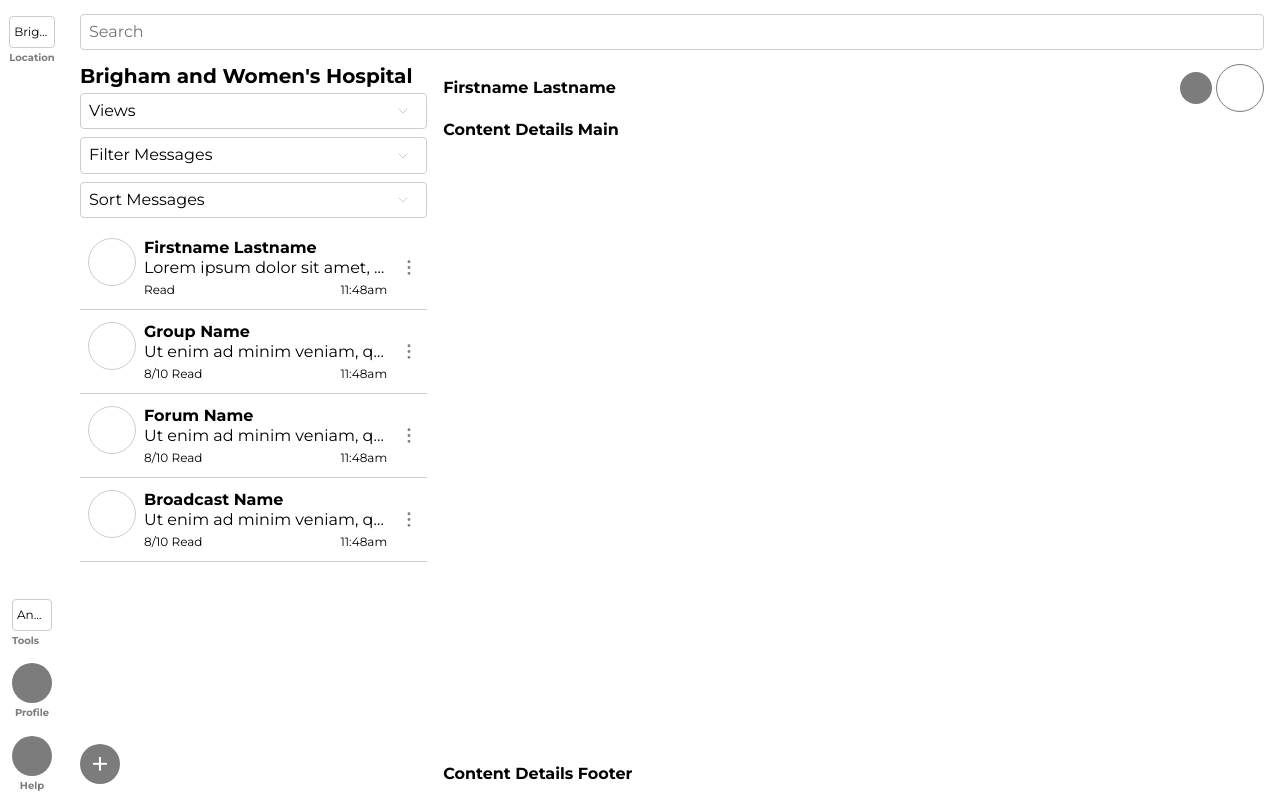
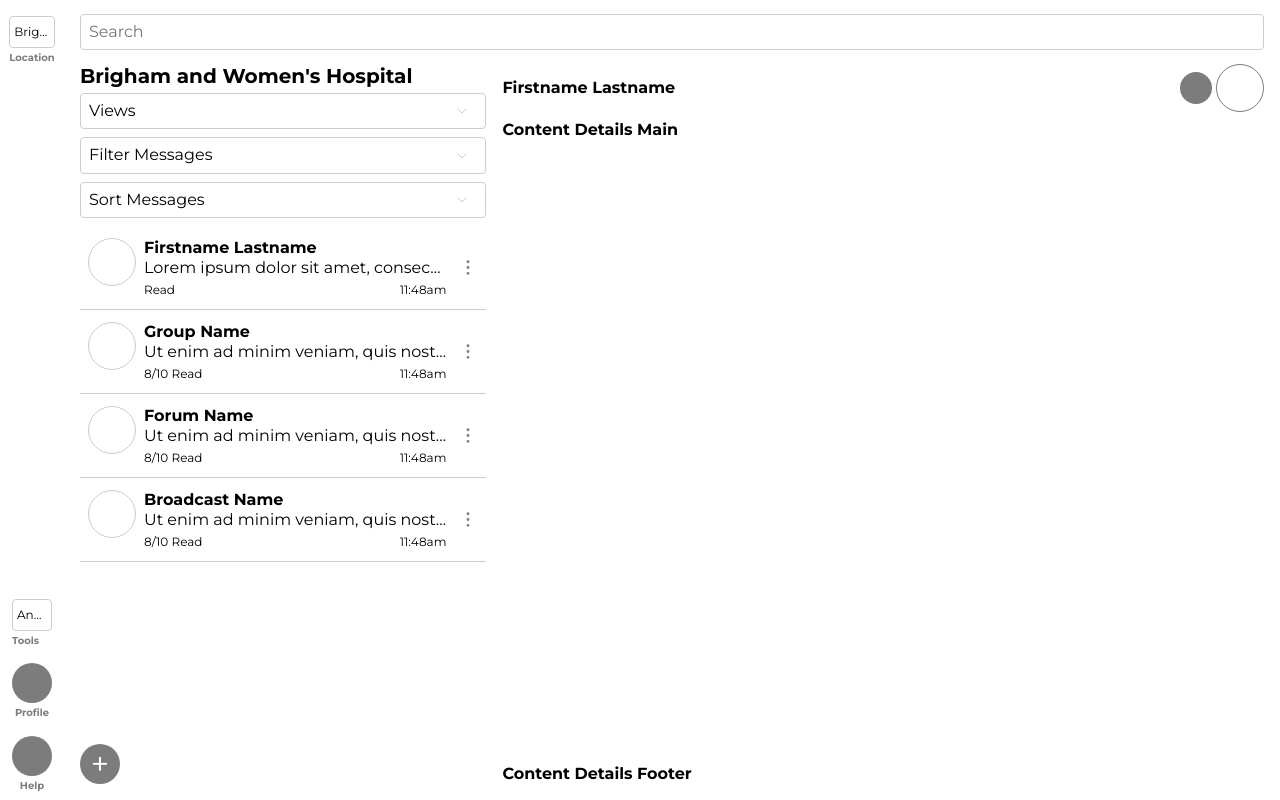
Before and after one commit to tccfournier/skunk-works, a plain HTML site: page index.html in a window 1280 px wide. Drawn offline with nearby package versions, Linux system fonts and the light colour scheme.

Commit message:
Updated content column widths

```diff
--- a/style/_scss/_content.scss
+++ b/style/_scss/_content.scss
@@ -138,8 +138,8 @@
 
 @media (min-width: 40rem) {
   .content--list {
-    width: 30%;
-    min-width: 30%;
+    width: 35%;
+    min-width: 35%;
     padding-right: $spacing-8;
 
     form {
@@ -167,8 +167,8 @@
 
 @media (min-width: 40rem) {
   .content--details {
-    width: 70%;
-    min-width: 70%;
+    width: 65%;
+    min-width: 65%;
     padding-left: $spacing-8;
     @include transform(translateX(0));
   }
```
Also changed, not shown: style/master.css, style/master.min.css.
